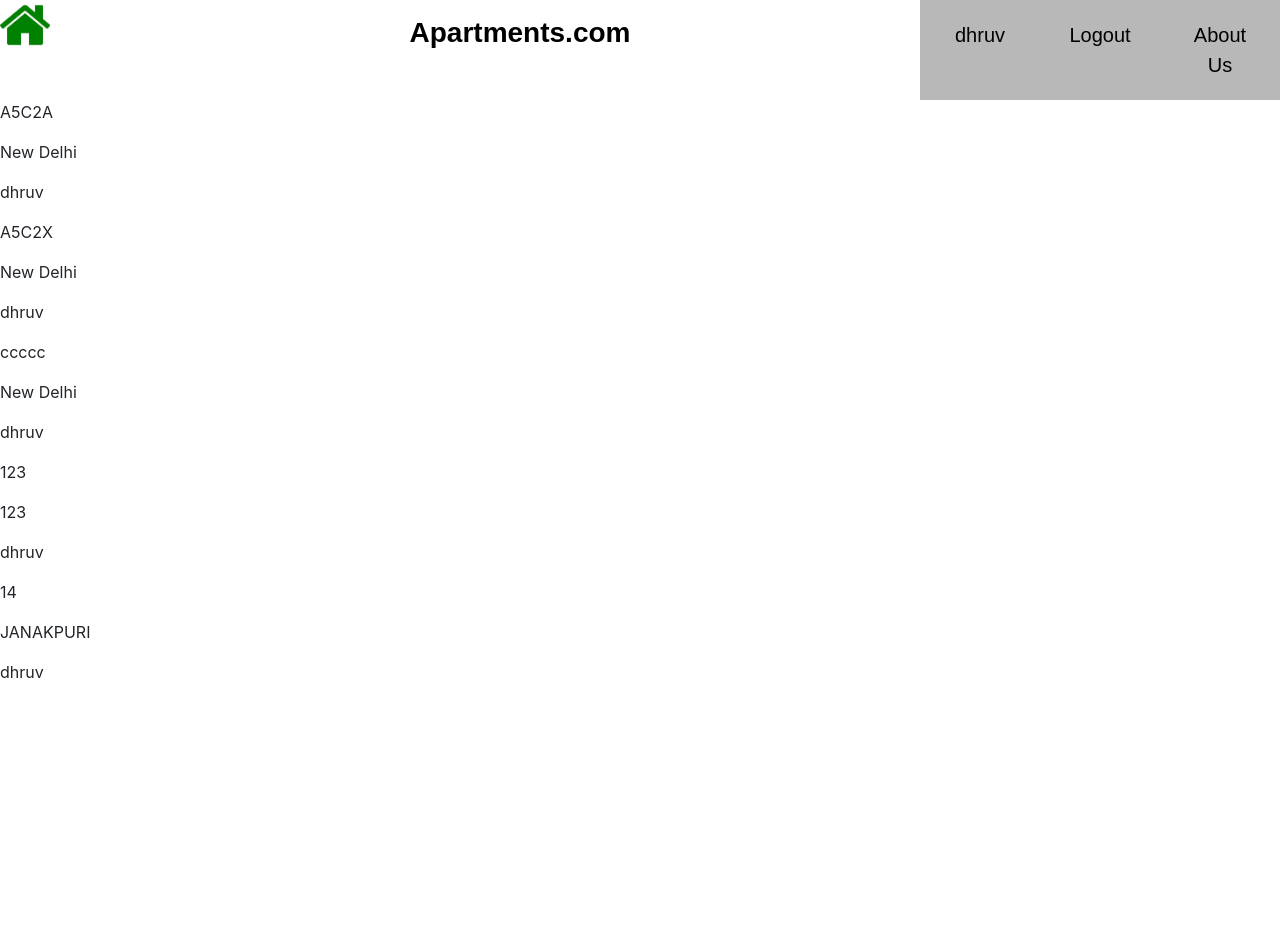
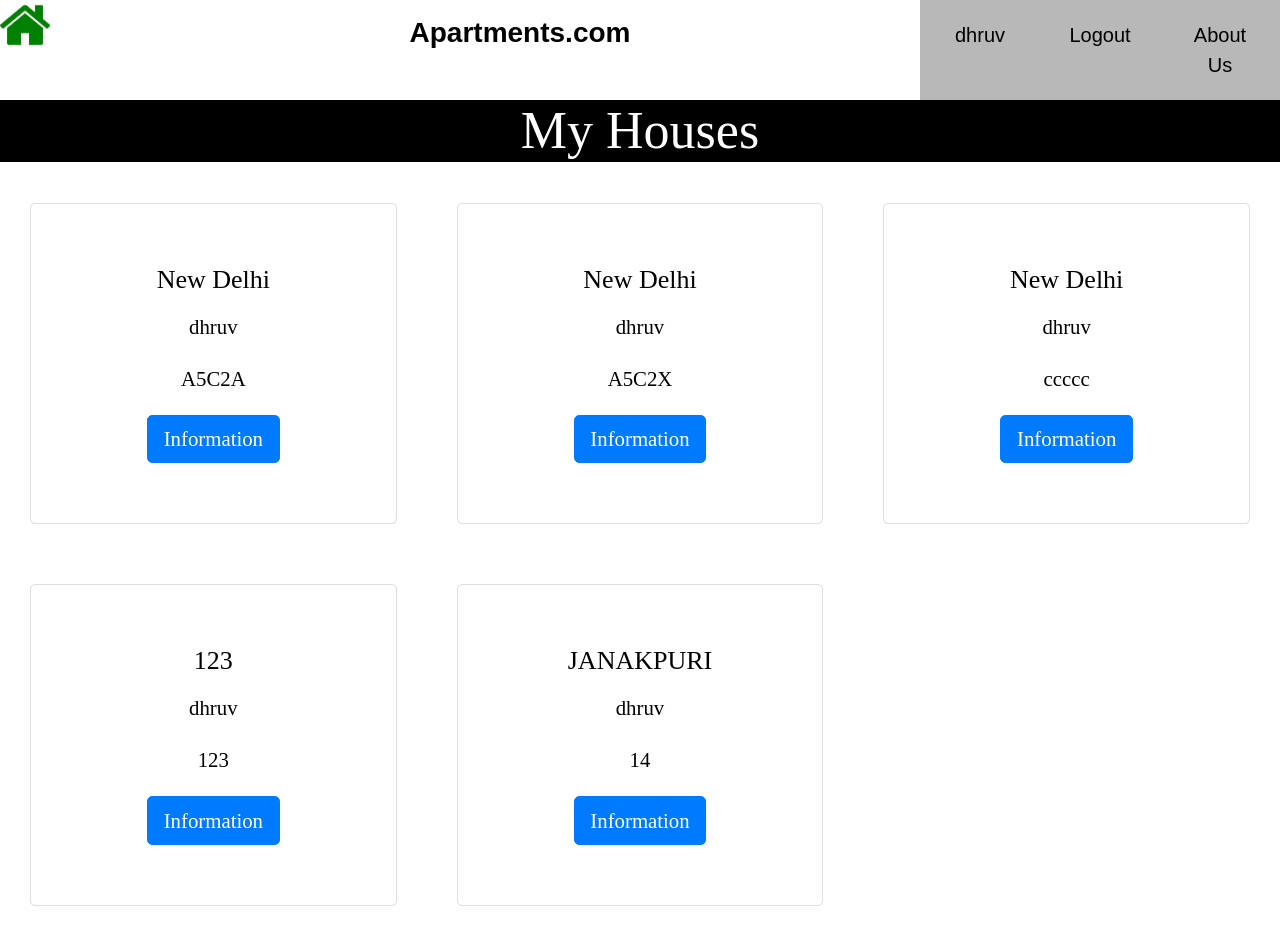
Before and after one commit to dhruvyadav19/TenantManagementSystem, a Django app: page /view-house/ in a window 1280 px wide. Before the commit the page ends 678 px from the top, so only its background shows below. Run offline with Django 3.2, Linux system fonts and the light colour scheme; a user stored in the database is signed in; data comes from the database, SQL or seed files in the repository; both versions use the stored data as it was after the commit; some libraries are stand-ins or nearby versions.

Commit message:
Initial Commit

```diff
--- a/djangoProject/djangoProject/urls.py
+++ b/djangoProject/djangoProject/urls.py
@@ -1,25 +1,11 @@
-"""djangoProject URL Configuration
 
-The `urlpatterns` list routes URLs to views. For more information please see:
-    https://docs.djangoproject.com/en/3.1/topics/http/urls/
-Examples:
-Function views
-    1. Add an import:  from my_app import views
-    2. Add a URL to urlpatterns:  path('', views.home, name='home')
-Class-based views
-    1. Add an import:  from other_app.views import Home
-    2. Add a URL to urlpatterns:  path('', Home.as_view(), name='home')
-Including another URLconf
-    1. Import the include() function: from django.urls import include, path
-    2. Add a URL to urlpatterns:  path('blog/', include('blog.urls'))
-"""
 from django.contrib import admin
 from django.conf import settings
 from django.conf.urls.static import static
 from django.urls import path,include
 from users.views import register_view, profile_view
 from django.contrib.auth import views as auth_views
-from houses.views import house_view,add_house_view
+from houses.views import house_view,add_house_view,house_info
 
 urlpatterns = [
     path('admin/', admin.site.urls),
@@ -29,7 +15,8 @@ urlpatterns = [
     path('logout/',auth_views.LogoutView.as_view(template_name='users/logout.html'),name='logout-view'),
     path('profile/',profile_view, name = 'profile-view'),
     path('view-house/',house_view,name = 'house-view'),
-    path('add-house/',add_house_view, name = 'add-house-view')
+    path('add-house/',add_house_view, name = 'add-house-view'),
+    path('view-house/<single_slug>', house_info, name = 'house-info'),
 ]
 
 if settings.DEBUG:
--- a/djangoProject/houses/templates/houses/add_house.html
+++ b/djangoProject/houses/templates/houses/add_house.html
@@ -1,6 +1,7 @@
 {% extends 'pages/base.html' %}
 {% load crispy_forms_tags %}
 {% block content %}
+
 <div class="container">
     <div class="content-section">
     <form method="POST">
@@ -15,4 +16,5 @@
     </form>
     </div>
 </div>
+
 {% endblock content %}
--- a/djangoProject/houses/templates/houses/view_houses.html
+++ b/djangoProject/houses/templates/houses/view_houses.html
@@ -1,8 +1,66 @@
 {% extends 'pages/base.html' %}
 {% block content %}
+
+<style>
+  body{
+    font-family: 'Nunito Semibold';
+    text-align: center;
+  }
+  #content{
+    display: grid;
+    /*grid-template-columns: 30% 20% 50%;*/
+    /*grid-template-columns: 1fr 2fr 1fr;*/
+    grid-template-columns: repeat(3, 1fr);
+    max-width: 1800px;
+    margin: 0 auto;
+  }
+  #content div{
+    background-color: white;
+    padding: 30px;
+  }
+  .card-title, .card-text{
+    color: black;
+  }
+
+  h1 {
+    background-color: black;
+    color: white;
+  }
+</style>
+
+<!--
     {% for obj in house %}
-        <p>{{obj.house_number}}</p>
-        <p>{{obj.city}}</p>
-        <p>{{obj.user}}</p>
+  <div id="content">
+      <div class="row">
+          <div class="col-sm-12">
+            <div class="card">
+              <div class="card-body">
+                <h5 class="card-title">{{obj.city}}</h5>
+                <p class="card-text">{{obj.user}}</p>
+                <p class="card-text">{{obj.house_number}}</p>
+                <a href="{{obj.house_number}}" class="btn btn-primary">Information</a>
+              </div>
+            </div>
+          </div>
+      </div>
+  </div>
     {% endfor %}
+-->
+
+
+  <h1>My Houses</h1>
+  <div id="content">
+  {% for obj in house %}
+        <div class="col-sm-12">
+          <div class="card">
+            <div class="card-body">
+              <h5 class="card-title">{{obj.city}}</h5>
+              <p class="card-text">{{obj.user}}</p>
+              <p class="card-text">{{obj.house_number}}</p>
+              <a href="{{obj.house_number}}" class="btn btn-primary">Information</a>
+            </div>
+          </div>
+        </div>
+  {% endfor %}
+  </div>
 {% endblock content %}
--- a/djangoProject/houses/views.py
+++ b/djangoProject/houses/views.py
@@ -5,6 +5,7 @@ from .models import House
 from django.contrib.auth.models import User
 from .forms import HouseCreationForm
 # Create your views here.
+
 @login_required
 def house_view(request):
     data = House.objects.filter(user = request.user)
@@ -12,17 +13,27 @@ def house_view(request):
         'house': data
     }
     return render(request,'houses/view_houses.html',context)
+
 @login_required
 def add_house_view(request):
     if request.method == 'POST':
         form = HouseCreationForm(request.POST)
         if form.is_valid():
-            form = form.save(commit=False)
-            form.user = User.objects.get(username = request.user)
-            form.save()
+            newForm = form.save(commit=False)
+            newForm.user = User.objects.get(username = request.user)
+            newForm.save()
             messages.success(request, f'Your house has been successfully added')
             return redirect('home-view')
     else:
         form = HouseCreationForm()
 
     return render(request,'houses/add_house.html',{'form':form})
+
+@login_required
+def house_info(request, single_slug):
+    houses = [h.house_number for h in House.objects.all()]
+    if single_slug in houses:
+        this_house = House.objects.get(house_number=single_slug)
+        return render(request, "houses/house_page.html", {'house':this_house})
+    else:
+        return HttpResponse(f"404 error")
--- a/djangoProject/pages/static/pages/main.css
+++ b/djangoProject/pages/static/pages/main.css
@@ -69,3 +69,159 @@ a{
   font-size: 2.5rem;
 
 }
+
+/* Base styling */
+
+* {
+	border: 0;
+	box-sizing: border-box;
+	margin: 0;
+	padding: 0;
+}
+:root {
+	font-size: calc(16px + (24 - 16)*(100vw - 320px)/(1920 - 320));
+}
+button, input {
+	font: 1em Hind, sans-serif;
+	line-height: 1.5em;
+}
+input {
+	color: #171717;
+}
+.search-bar {
+	display: flex;
+}
+
+.search-bar input,
+.search-btn,
+.search-btn:before,
+.search-btn:after {
+	transition: all 0.25s ease-out;
+}
+.search-bar input,
+.search-btn {
+	width: 3em;
+	height: 3em;
+}
+.search-bar input:invalid:not(:focus),
+.search-btn {
+	cursor: pointer;
+}
+.search-bar,
+.search-bar input:focus,
+.search-bar input:valid  {
+	width: 100%;
+}
+.search-bar input:focus,
+.search-bar input:not(:focus) + .search-btn:focus {
+	outline: transparent;
+}
+.search-bar {
+	margin: auto;
+	padding: 1.5em;
+	justify-content: center;
+	max-width: 30em;
+}
+.search-bar input {
+	background: transparent;
+	border-radius: 1.5em;
+	box-shadow: 0 0 0 0.4em #171717 inset;
+	padding: 0.75em;
+	transform: translate(0.5em,0.5em) scale(0.5);
+	transform-origin: 100% 0;
+	-webkit-appearance: none;
+	-moz-appearance: none;
+	appearance: none;
+}
+.search-bar input::-webkit-search-decoration {
+	-webkit-appearance: none;
+}
+.search-bar input:focus,
+.search-bar input:valid {
+	background: #fff;
+	border-radius: 0.375em 0 0 0.375em;
+	box-shadow: 0 0 0 0.1em #d9d9d9 inset;
+	transform: scale(1);
+}
+.search-btn {
+	background: #171717;
+	border-radius: 0 0.75em 0.75em 0 / 0 1.5em 1.5em 0;
+	padding: 0.75em;
+	position: relative;
+	transform: translate(0.25em,0.25em) rotate(45deg) scale(0.25,0.125);
+	transform-origin: 0 50%;
+}
+.search-btn:before,
+.search-btn:after {
+	content: "";
+	display: block;
+	opacity: 0;
+	position: absolute;
+}
+.search-btn:before {
+	border-radius: 50%;
+	box-shadow: 0 0 0 0.2em #f1f1f1 inset;
+	top: 0.75em;
+	left: 0.75em;
+	width: 1.2em;
+	height: 1.2em;
+}
+.search-btn:after {
+	background: #f1f1f1;
+	border-radius: 0 0.25em 0.25em 0;
+	top: 51%;
+	left: 51%;
+	width: 0.75em;
+	height: 0.25em;
+	transform: translate(0.2em,0) rotate(45deg);
+	transform-origin: 0 50%;
+}
+.search-btn span {
+	display: inline-block;
+	overflow: hidden;
+	width: 1px;
+	height: 1px;
+}
+
+/* Active state */
+.search-bar input:focus + .search-btn,
+.search-bar input:valid + .search-btn {
+	background: #2762f3;
+	border-radius: 0 0.375em 0.375em 0;
+	transform: scale(1);
+}
+.search-bar input:focus + .search-btn:before,
+.search-bar input:focus + .search-btn:after,
+.search-bar input:valid + .search-btn:before,
+.search-bar input:valid + .search-btn:after {
+	opacity: 1;
+}
+.search-bar input:focus + .search-btn:hover,
+.search-bar input:valid + .search-btn:hover,
+.search-bar input:valid:not(:focus) + .search-btn:focus {
+	background: #0c48db;
+}
+.search-bar input:focus + .search-btn:active,
+.search-bar input:valid + .search-btn:active {
+	transform: translateY(1px);
+}
+
+@media screen and (prefers-color-scheme: dark) {
+	body, input {
+		color: #f1f1f1;
+	}
+	body {
+		background: #171717;
+	}
+	.search-bar input {
+		box-shadow: 0 0 0 0.4em #f1f1f1 inset;
+	}
+	.search-bar input:focus,
+	.search-bar input:valid {
+		background: #3d3d3d;
+		box-shadow: 0 0 0 0.1em #3d3d3d inset;
+	}
+	.search-btn {
+		background: #f1f1f1;
+	}
+}
--- a/djangoProject/users/templates/users/profile.html
+++ b/djangoProject/users/templates/users/profile.html
@@ -2,6 +2,7 @@
 {% load crispy_forms_tags %}
 {% block content %}
 <div class="container">
+
 <div class="content-section">
   <div class="media">
     <img class="rounded-circle account-img" height="200px" width="200px" src="{{user.profile.image.url}}">
@@ -20,7 +21,6 @@
                 </fieldset>
                 <div class="form-group">
                     <button class="btn btn-outline-info" type="submit">Update</button>
-
                 </div>
             </form>
   </div>
```
Also changed, not shown: djangoProject/pages/templates/pages/home.html (+11 -0 lines), djangoProject/db.sqlite3.
